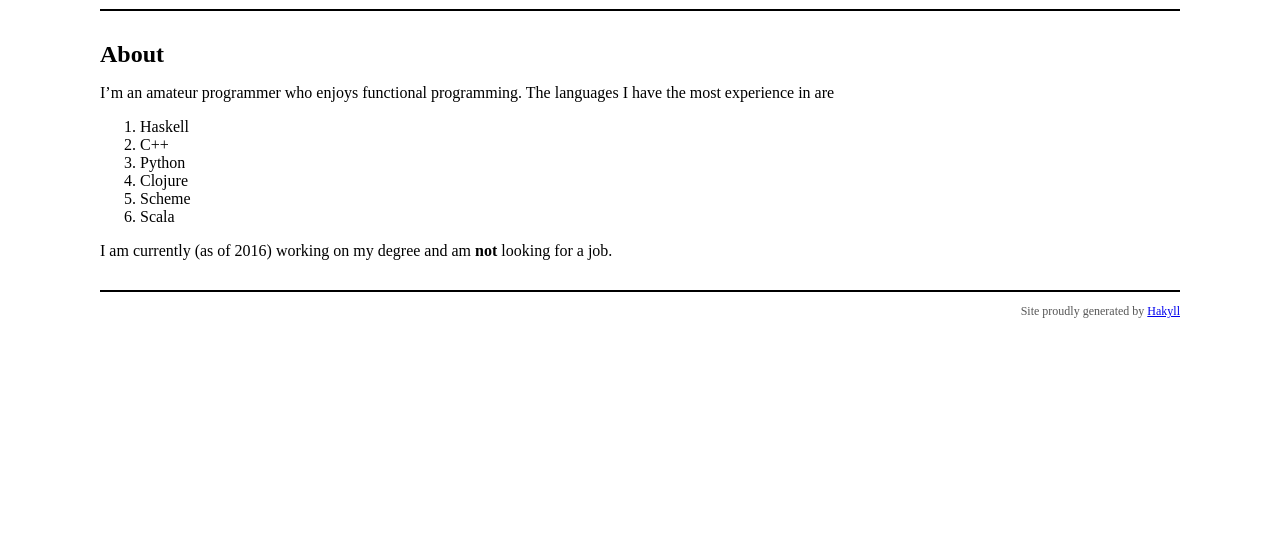
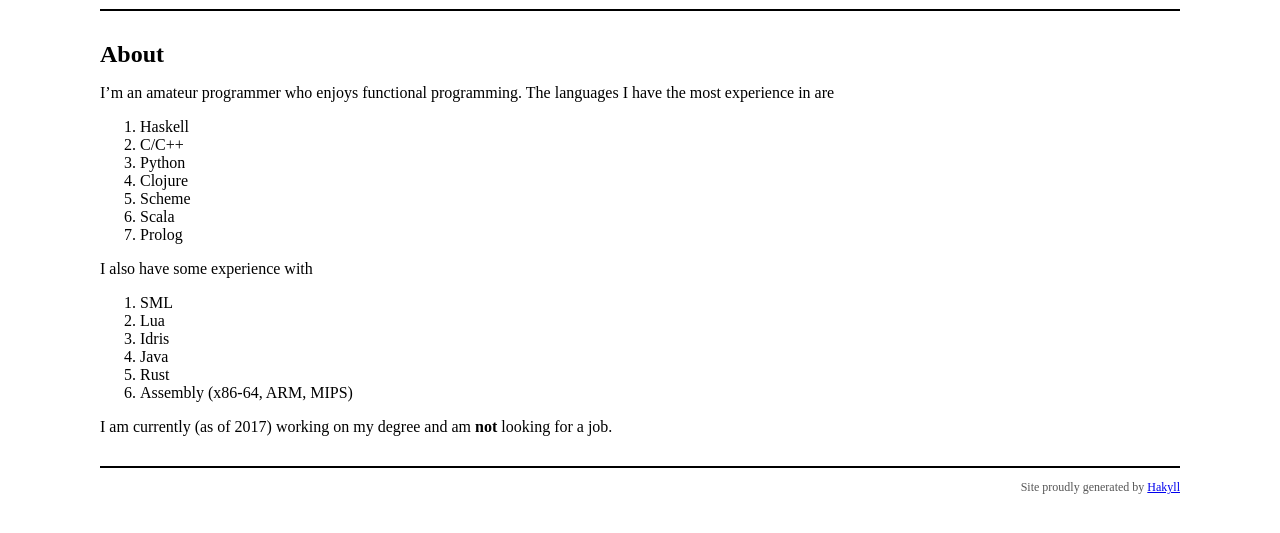
Before and after one commit to lambda-11235/lambda-11235.github.io, a plain HTML site: page about.html in a window 1280 px wide. Shown: the part 41-574 px from the top of the page. Drawn offline with Linux system fonts and the light colour scheme.

Commit message:
Built from src branch.

```diff
--- a/about.html
+++ b/about.html
@@ -27,13 +27,23 @@
             <p>I’m an amateur programmer who enjoys functional programming. The languages I have the most experience in are</p>
 <ol style="list-style-type: decimal">
 <li>Haskell</li>
-<li>C++</li>
+<li>C/C++</li>
 <li>Python</li>
 <li>Clojure</li>
 <li>Scheme</li>
 <li>Scala</li>
+<li>Prolog</li>
 </ol>
-<p>I am currently (as of 2016) working on my degree and am <strong>not</strong> looking for a job.</p>
+<p>I also have some experience with</p>
+<ol style="list-style-type: decimal">
+<li>SML</li>
+<li>Lua</li>
+<li>Idris</li>
+<li>Java</li>
+<li>Rust</li>
+<li>Assembly (x86-64, ARM, MIPS)</li>
+</ol>
+<p>I am currently (as of 2017) working on my degree and am <strong>not</strong> looking for a job.</p>
         </div>
         <div id="footer">
             Site proudly generated by
```
Also changed, not shown: contact.html (+1 -6 lines).
